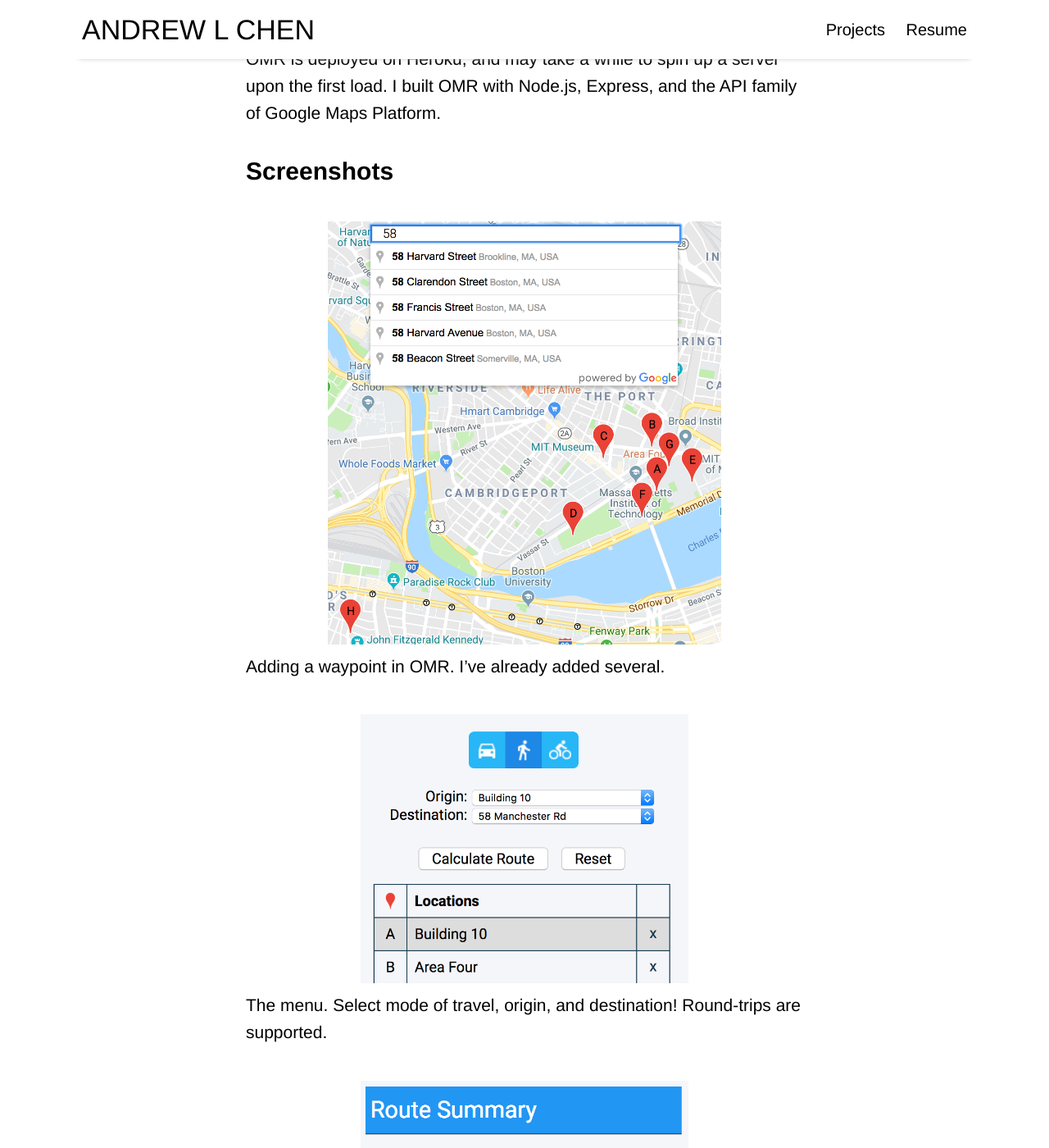
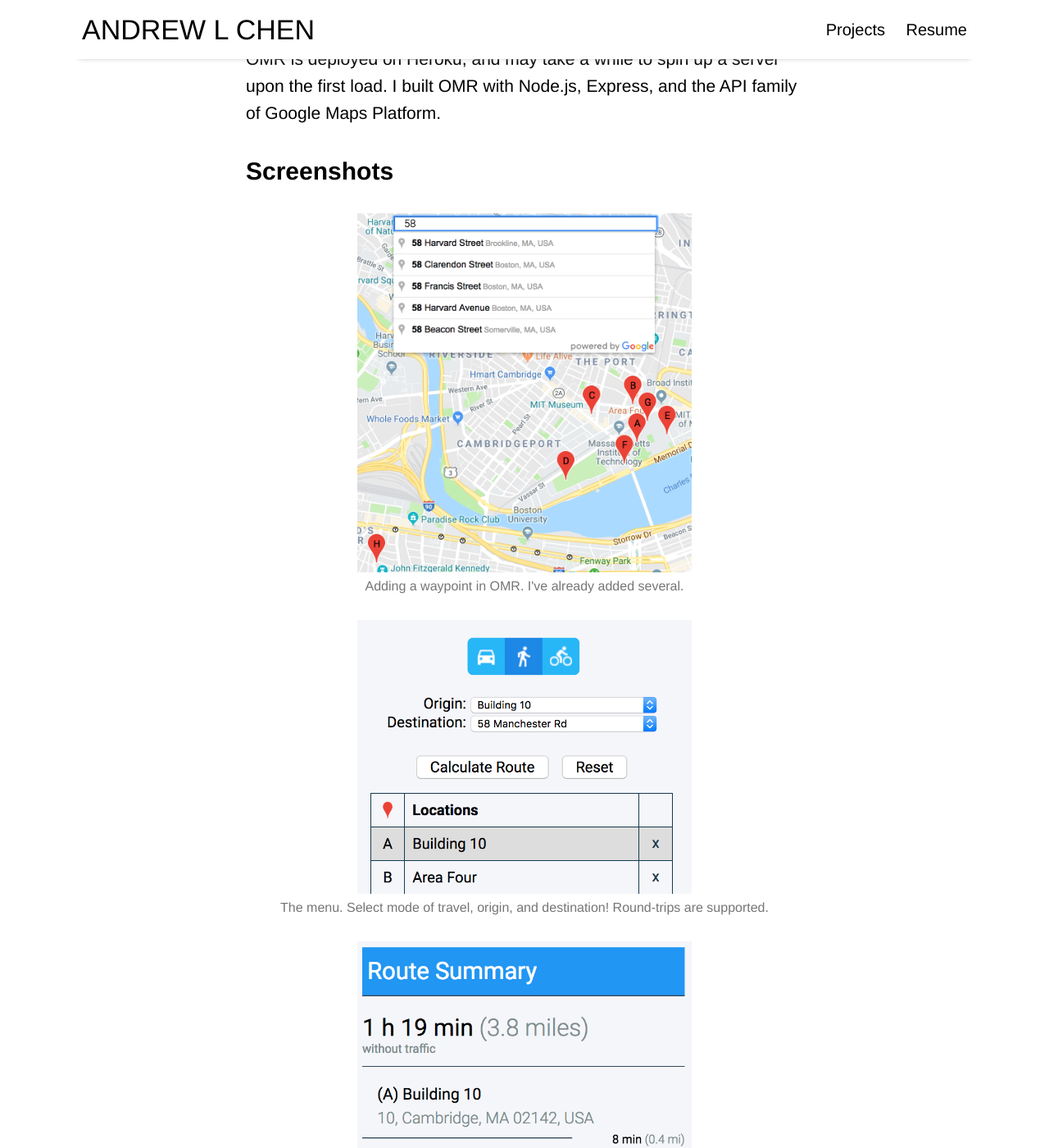
Before and after one commit to achen88/achen88.github.io, a Jekyll site: the page built from _posts/2018-08-05-optimizemyroute.md, in a window 1280 px wide and 1400 px high, scrolled down 925 px. Shown: the whole window at 82% size. Built offline with Jekyll 4.4.1, drawn with Linux system fonts in a browser that asks for light colours; nearby versions of some CDN libraries; some of the changed text lies outside the part shown.

Commit message:
added image template + refactored OMR post

```diff
--- /dev/null
+++ b/_includes/image.html
@@ -0,0 +1,4 @@
+<figure class="image">
+  <img src="/assets/img/{{ include.src }}" alt="{{ include.caption }}" width="{{ include.width }}">
+  <figcaption>{{ include.caption }}</figcaption>
+</figure>
--- a/_posts/2018-08-05-optimizemyroute.md
+++ b/_posts/2018-08-05-optimizemyroute.md
@@ -16,15 +16,10 @@
 OMR is deployed on Heroku, and may take a while to spin up a server upon the first load. I built OMR with Node.js, Express, and the API family of Google Maps Platform.
 
 ### Screenshots
+{% include image.html src="optimizemyroute-1.png" width="60%" caption="Adding a waypoint in OMR. I've already added several." %}
 
-![Screenshot 1]({{site.url}}/assets/img/optimizemyroute-1.png){:width="480"}
-Adding a waypoint in OMR. I've already added several.
+{% include image.html src="optimizemyroute-2.png" width="60%" caption="The menu. Select mode of travel, origin, and destination! Round-trips are supported." %}
 
-![Screenshot 2]({{site.url}}/assets/img/optimizemyroute-2.png){:width="400"}
-The menu. Select mode of travel, origin, and destination! Round-trips are supported.
+{% include image.html src="optimizemyroute-3.png" width="60%" caption="A summary of the optimized route that appears after clicking 'Calculate Route'." %}
 
-![Screenshot 3]({{site.url}}/assets/img/optimizemyroute-3.png){:width="400"}
-A summary of the optimized route that appears after clicking "Calculate Route".
-
-![Screenshot 4]({{site.url}}/assets/img/optimizemyroute-4.png)
-OMR can export the route to Google Maps for detailed directions.
+{% include image.html src="optimizemyroute-4.png" width="100%" caption="OMR can export the route to Google Maps for detailed directions." %}
--- a/assets/css/_sass/_base.scss
+++ b/assets/css/_sass/_base.scss
@@ -49,6 +49,16 @@
     display: block;
     max-width: 660px;
     margin-bottom: .5em;
+}
+
+figure {
+  margin-top: 2em;
+  margin-bottom: 1em;
+}
+
+figcaption {
+  color: rgba(0, 0, 0, 0.54);
+  text-align: center;
 }
 
 p {
```
